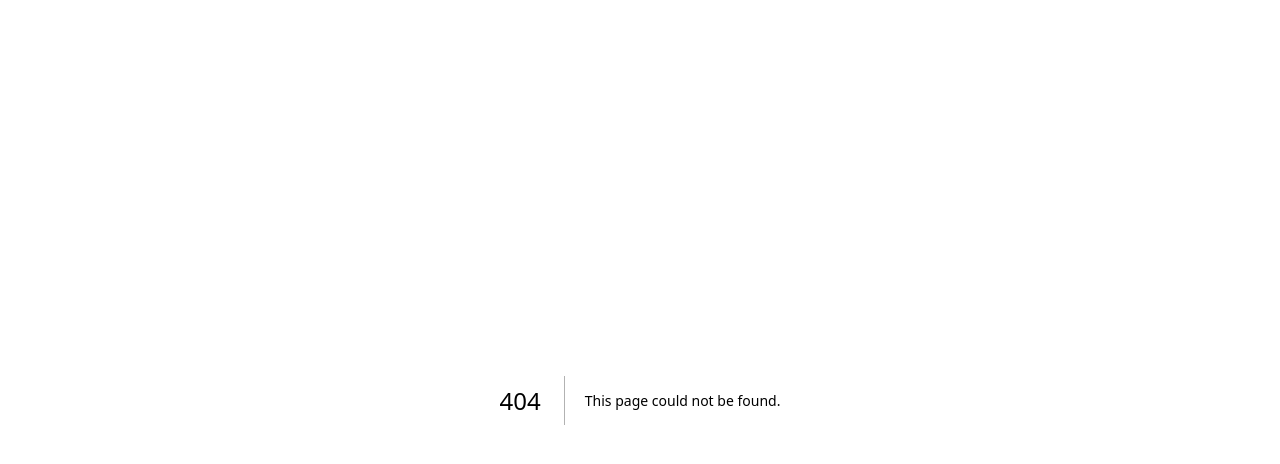
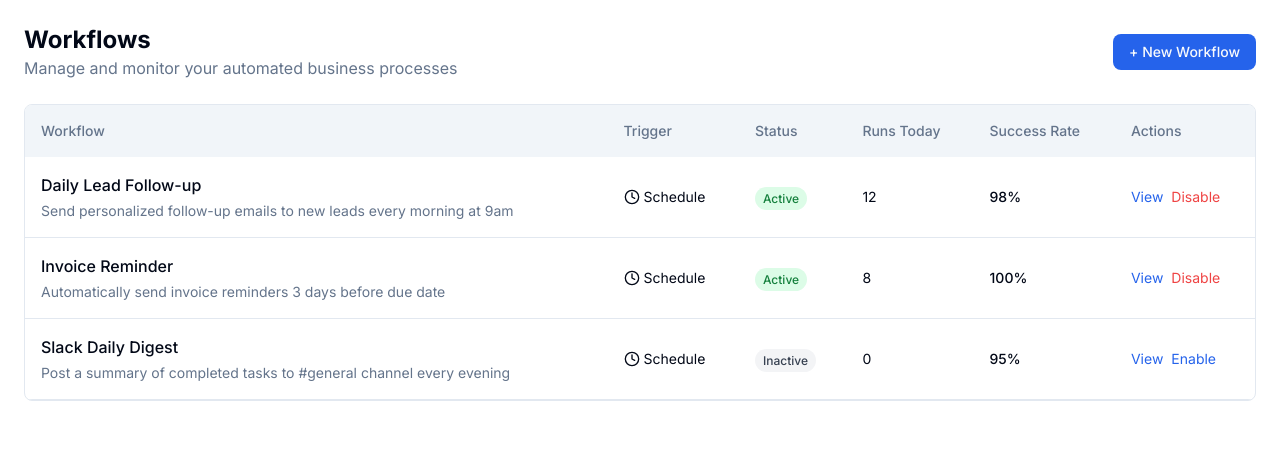
Before and after one commit to developertdsl-prog/Business-Automation-Dashboard, a Next.js app: page /workflows in a window 1280 px wide. Before the commit this address had no page. Shown: the top 464 px of the page. Built offline with nearby package versions, Linux system fonts and the light colour scheme.

Commit message:
feat(web): add workflow list page and API route

```diff
--- /dev/null
+++ b/app/api/workflows/route.ts
@@ -0,0 +1,47 @@
+import { NextResponse } from "next/server"
+import { prisma } from "@/lib/prisma"
+import { getServerSession } from "next-auth"
+import { authOptions } from "@/app/auth/[...nextauth]/route"
+
+export async function GET() {
+  const session = await getServerSession(authOptions)
+  if (!session) {
+    return NextResponse.json({ error: "Unauthorized" }, { status: 401 })
+  }
+
+  const workflows = await prisma.workflow.findMany({
+    include: {
+      _count: {
+        select: { runs: true },
+      },
+      owner: {
+        select: { name: true, email: true },
+      },
+    },
+    orderBy: { updatedAt: "desc" },
+  })
+
+  return NextResponse.json(workflows)
+}
+
+export async function POST(req: Request) {
+  const session = await getServerSession(authOptions)
+  if (!session) {
+    return NextResponse.json({ error: "Unauthorized" }, { status: 401 })
+  }
+
+  const body = await req.json()
+  const { name, description, triggerType, cron } = body
+
+  const workflow = await prisma.workflow.create({
+    data: {
+      name,
+      description,
+      triggerType,
+      cron,
+      ownerId: session.user.id as string,
+    },
+  })
+
+  return NextResponse.json(workflow, { status: 201 })
+}
--- /dev/null
+++ b/app/workflows/page.tsx
@@ -0,0 +1,130 @@
+import Link from "next/link"
+import { Activity, Mail, Clock, ClockIcon } from "lucide-react"
+
+const statuses = [
+  { label: "Active", color: "bg-green-100 text-green-700" },
+  { label: "Inactive", color: "bg-gray-100 text-gray-700" },
+  { label: "Active", color: "bg-green-100 text-green-700" },
+]
+
+const workflows = [
+  {
+    id: "1",
+    name: "Daily Lead Follow-up",
+    description: "Send personalized follow-up emails to new leads every morning at 9am",
+    trigger: "Schedule",
+    status: "Active",
+    runsToday: 12,
+    successRate: "98%",
+  },
+  {
+    id: "2",
+    name: "Invoice Reminder",
+    description: "Automatically send invoice reminders 3 days before due date",
+    trigger: "Schedule",
+    status: "Active",
+    runsToday: 8,
+    successRate: "100%",
+  },
+  {
+    id: "3",
+    name: "Slack Daily Digest",
+    description: "Post a summary of completed tasks to #general channel every evening",
+    trigger: "Schedule",
+    status: "Inactive",
+    runsToday: 0,
+    successRate: "95%",
+  },
+]
+
+export default function WorkflowsPage() {
+  return (
+    <div className="p-6">
+      <div className="flex items-center justify-between mb-6">
+        <div>
+          <h1 className="text-2xl font-bold">Workflows</h1>
+          <p className="text-muted-foreground">
+            Manage and monitor your automated business processes
+          </p>
+        </div>
+        <Link href="/workflows/new" className="inline-flex items-center justify-center px-4 py-2 bg-primary text-primary-foreground rounded-md font-medium text-sm hover:bg-primary/90 transition">
+          + New Workflow
+        </Link>
+      </div>
+
+      <div className="border rounded-lg overflow-hidden">
+        <table className="w-full text-left border-collapse">
+          <thead>
+            <tr className="bg-muted text-muted-foreground text-sm">
+              <th className="p-4 font-medium">Workflow</th>
+              <th className="p-4 font-medium">Trigger</th>
+              <th className="p-4 font-medium">Status</th>
+              <th className="p-4 font-medium">Runs Today</th>
+              <th className="p-4 font-medium">Success Rate</th>
+              <th className="p-4 font-medium">Actions</th>
+            </tr>
+          </thead>
+          <tbody>
+            {workflows.map((w) => (
+              <tr key={w.id} className="border-b hover:bg-muted/50 transition">
+                <td className="p-4">
+                  <Link href={`/workflows/${w.id}`} className="font-medium hover:underline">
+                    {w.name}
+                  </Link>
+                  <p className="text-sm text-muted-foreground mt-1">{w.description}</p>
+                </td>
+                <td className="p-4 text-sm">
+                  <span className="flex items-center gap-1">
+                    {w.trigger === "Schedule" ? (
+                      <Clock className="w-4 h-4" />
+                    ) : (
+                      <Mail className="w-4 h-4" />
+                    )}
+                    {w.trigger}
+                  </span>
+                </td>
+                <td className="p-4">
+                  <span className={`px-2 py-1 rounded-full text-xs font-medium ${w.status === "Active" ? "bg-green-100 text-green-700" : "bg-gray-100 text-gray-700"}`}>
+                    {w.status}
+                  </span>
+                </td>
+                <td className="p-4 text-sm">{w.runsToday}</td>
+                <td className="p-4 text-sm font-medium">{w.successRate}</td>
+                <td className="p-4">
+                  <div className="flex items-center gap-2">
+                    <Link
+                      href={`/workflows/${w.id}`}
+                      className="text-sm text-primary hover:underline"
+                    >
+                      View
+                    </Link>
+                    {w.status === "Active" ? (
+                      <button className="text-sm text-destructive hover:underline">
+                        Disable
+                      </button>
+                    ) : (
+                      <button className="text-sm text-primary hover:underline">
+                        Enable
+                      </button>
+                    )}
+                  </div>
+                </td>
+              </tr>
+            ))}
+          </tbody>
+        </table>
+      </div>
+
+      {workflows.length === 0 && (
+        <div className="border rounded-lg p-12 text-center">
+          <p className="text-muted-foreground">
+            No workflows yet. Create your first automation.
+          </p>
+          <Link href="/workflows/new" className="mt-4 inline-flex items-center justify-center px-4 py-2 bg-primary text-primary-foreground rounded-md font-medium text-sm hover:bg-primary/90 transition">
+            Create Workflow
+          </Link>
+        </div>
+      )}
+    </div>
+  )
+}
```
